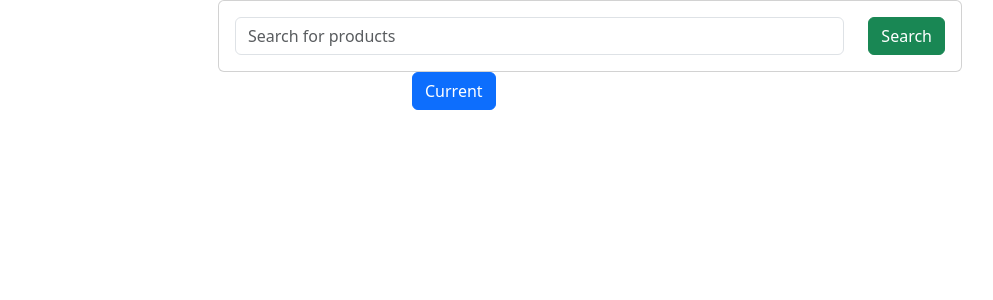
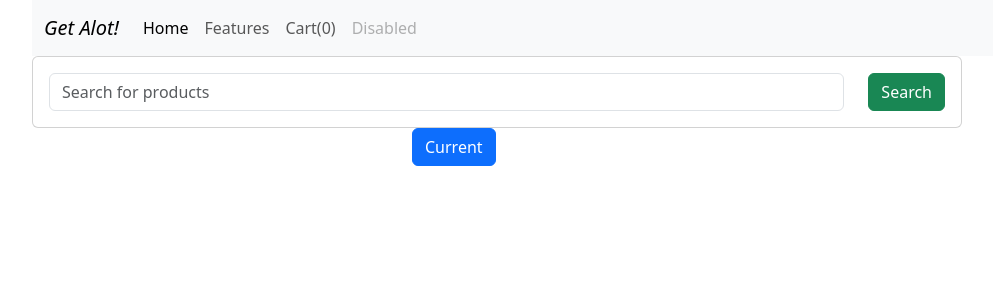
Before and after one commit to ChrisGumede/Get-Alot, a Django app: page / in a window 1280 px wide. Shown: the top 300 px of the page, without its empty margins (50-1043 px from the left). Run offline with Django 5.2, Linux system fonts and the light colour scheme; data that the repository does not hold is empty.

Commit message:
cart functionality

```diff
--- a/shop/templates/shop/index.html
+++ b/shop/templates/shop/index.html
@@ -23,14 +23,39 @@
         <link href="https://cdn.jsdelivr.net/npm/bootstrap@5.3.6/dist/css/bootstrap.min.css" rel="stylesheet" integrity="sha384-4Q6Gf2aSP4eDXB8Miphtr37CMZZQ5oXLH2yaXMJ2w8e2ZtHTl7GptT4jmndRuHDT" crossorigin="anonymous">
         <script src="https://code.jquery.com/jquery-3.7.1.js" integrity="sha256-eKhayi8LEQwp4NKxN+CfCh+3qOVUtJn3QNZ0TciWLP4=" crossorigin="anonymous"></script>
     </head>
-
-
     <body>
-        <div
-            class="container">
+        <div class="container">
+            <div class="row">
+                <div class="col-md-12">
+                    <nav class="navbar navbar-expand-lg navbar-light bg-light">
+                        <div class="container-fluid">
+                            <a class="navbar-brand" style="font-style: italic;">Get Alot!</a>
+                            <button class="navbar-toggler" type="button" data-bs-toggle="collapse" data-bs-target="#navbarNav" aria-controls="navbarNav" aria-expanded="false" aria-label="Toggle navigation">
+                                <span class="navbar-toggler-icon"></span>
+                            </button>
+                            <div class="collapse navbar-collapse" id="navbarNav">
+                                <ul class="navbar-nav">
+                                    <li class="nav-item">
+                                        <a class="nav-link active" aria-current="page" href="#">Home</a>
+                                    </li>
+                                    <li class="nav-item">
+                                        <a class="nav-link" href="#">Features</a>
+                                    </li>
+                                    <li class="nav-item">
+                                        <a id ="cart" class="nav-link" href="#">Cart(0)</a>
+                                    </li>
+                                    <li class="nav-item">
+                                        <a class="nav-link disabled" href="#" tabindex="-1" aria-disabled="true">Disabled</a>
+                                    </li>
+                                </ul>
+                            </div>
+                        </div>
+                    </nav>
+                </div>
+            </div>
 <!--Start search functionality -->
             <div card="row">
-                <div class="col-md-8 offset-2">
+                <div class="col-md-10 offset-0.3">
                     <div class="card card-sm">
                         <form class="card-body row no-gutters align-items-center">
                             <div class="col">
@@ -43,11 +68,11 @@
                     </div>
                 </div>
             </div>
-<!--End-off search funtionality-->
+<!--Products for loop-->
             <div class="row">
             {% for product in product_objects %}
 
-                <div class="col-md-2">
+                <div class="col-md-2 offset-0.3">
                     <div class="card">
                         <img class="card-img-top" src="{{ product.image }}"/>
                         <div class="card-body">
@@ -100,6 +125,15 @@
             console.log('The add to cart button is clicked');
             var item_id = this.id.toString();
             console.log(item_id);
+            if (cart[item_id]!=undefined){
+                cart[item_id] = cart[item_id] + 1;
+            }
+            else{
+                cart[item_id] = 1;
+            }
+            console.log(cart);
+            localStorage.setItem('cart',JSON.stringify(cart));
+            document.getElementById("cart").innerHTML = "cart("+ Object.keys(cart).length +")";
         });
 
     </script>
--- a/shop/views.py
+++ b/shop/views.py
@@ -13,7 +13,7 @@ def index(request):
         product_objects = product_objects.filter(title__icontains = product_name)
 
     #creating pagination intances
-    paginator = Paginator(product_objects,6)
+    paginator = Paginator(product_objects,5)
     page_number = request.GET.get('page')
     product_objects = paginator.get_page(page_number)
     return render(request,'shop/index.html',{'product_objects':product_objects})
```
Also changed, not shown: shop/templates/shop/detail.html (+5 -5 lines), 1 other file.
